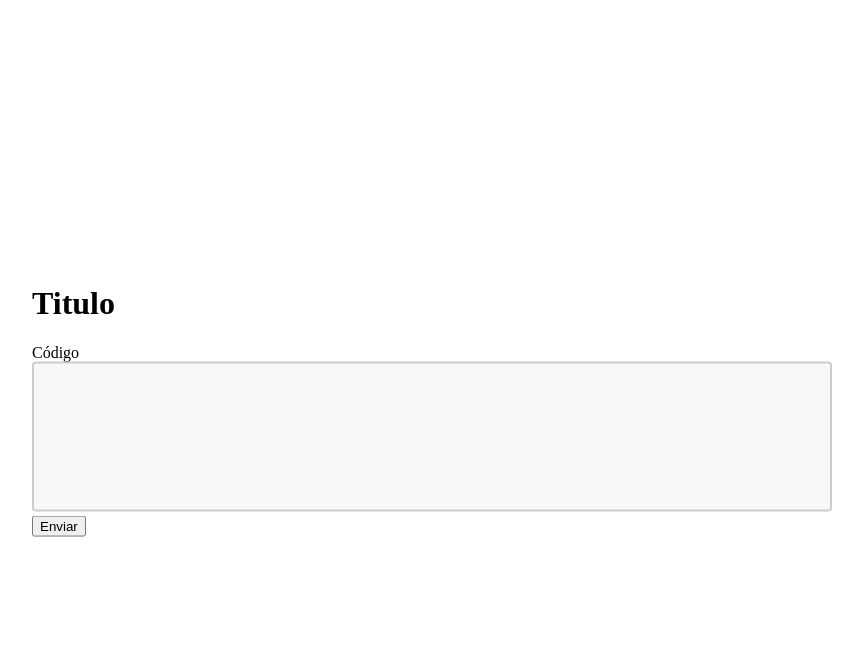
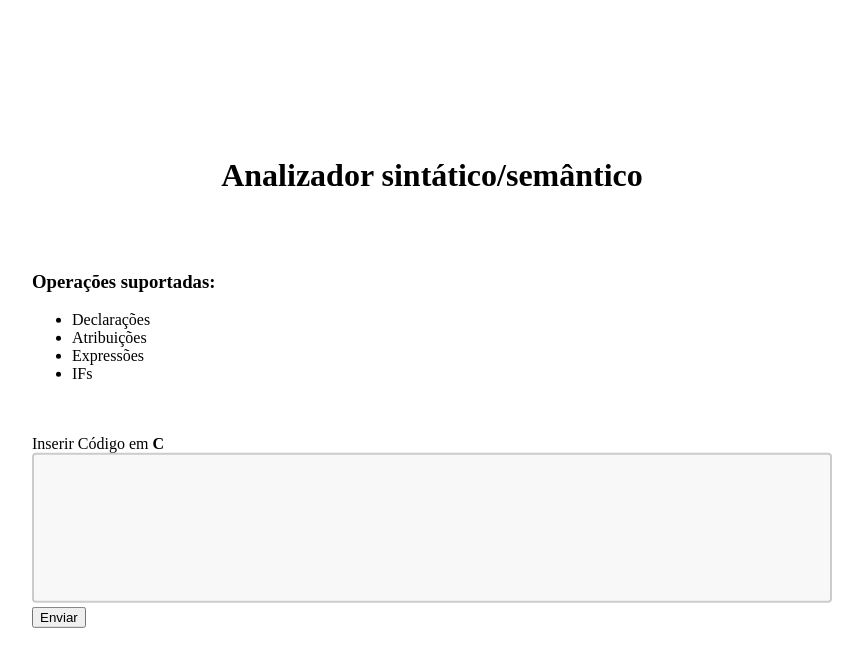
Before and after one commit to DNMaroni/AnalizadorSintaticoPHP, a PHP site: page / in a window 1280 px wide. Shown: the top 667 px of the page, without its empty margins (208-1071 px from the left). Run offline with PHP 8.4, Linux system fonts and the light colour scheme.

Commit message:
faltando alguns detalhes

```diff
--- a/code.txt
+++ b/code.txt
@@ -1,3 +1 @@
-if(1 > 5){
-int a = 2;
-}
+3 == 3
--- a/index.php
+++ b/index.php
@@ -34,13 +34,27 @@
     <body>
 
         <div style="position: absolute; top: 50%; left: 50%; transform: translate(-50%, -50%); width: 50rem;">
-            <h1>Titulo</h1>
+            <h1 style="text-align: center">Analizador sintático/semântico</h1>
+
+            <div style="height: 2rem; width: 100%; display: inline-block"></div>
+
+            <h3>Operações suportadas:</h3>
+            <ul>
+                <li>Declarações</li>
+                <li>Atribuições</li>
+                <li>Expressões</li>
+                <li>IFs</li>
+            </ul>
+
+            <div style="height: 2rem; width: 100%; display: inline-block"></div>
 
             <form action="/salvar.php" method="post">
-                <label for="code">Código</label>
+                <label for="code">Inserir Código em <strong>C</strong></label>
                 <textarea type="text" name="code" id="code"></textarea>
 
                 <input type="submit" value="Enviar">
+
+                <div style="height: 2rem; width: 100%; display: inline-block"></div>
 
                 <?php
                     include 'core.php';
--- a/regras_sintatico.php
+++ b/regras_sintatico.php
@@ -38,6 +38,12 @@ $regras_sintatico = [
     'EXP' => [
         [
             'num', 'OP', 'num'
+        ],
+        [
+            'EXP', 'OP', 'num'
+        ],
+        [
+            'num', 'OP', 'EXP'
         ],
         'num',
         [
```
Also changed, not shown: lexico.txt (+3 -14 lines), salvar.php (+4 -4 lines), sintatico.php (+9 -3 lines), index.html (deleted), testes/atribuicao.txt (renamed from atribuicao.txt), testes/declaracao.txt (renamed from declaracao.txt), testes/exp.txt (renamed from exp.txt), testes/if.txt (renamed from if.txt), testes/testedeclaracaodupla.txt (renamed from testedeclaracaodupla.txt), 2 other files.
